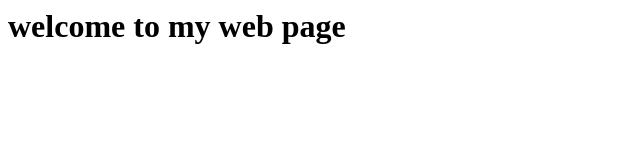
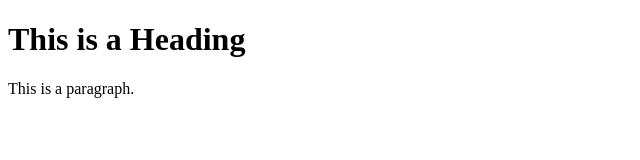
Before and after one commit to vickyberylsystems/training, a plain HTML site: page app/index.html in a window 1280 px wide. Shown: the whole page, without its empty margins (0-640 px from the left). Drawn offline with Linux system fonts and the light colour scheme.

Commit message:
modify some text

```diff
--- a/app/index.html
+++ b/app/index.html
@@ -1 +1,12 @@
-<h1>welcome to my web page</h1>
+ <!DOCTYPE html>
+<html>
+<head>
+<title>Page Title</title>
+</head>
+<body>
+
+<h1>This is a Heading</h1>
+<p>This is a paragraph.</p>
+
+</body>
+</html>
--- /dev/null
+++ b/app/style.css
@@ -0,0 +1,13 @@
+body {
+  background-color: lightblue;
+}
+
+h1 {
+  color: white;
+  text-align: center;
+}
+
+p {
+  font-family: verdana;
+  font-size: 20px;
+}
```
Also changed, not shown: 1 other file.
